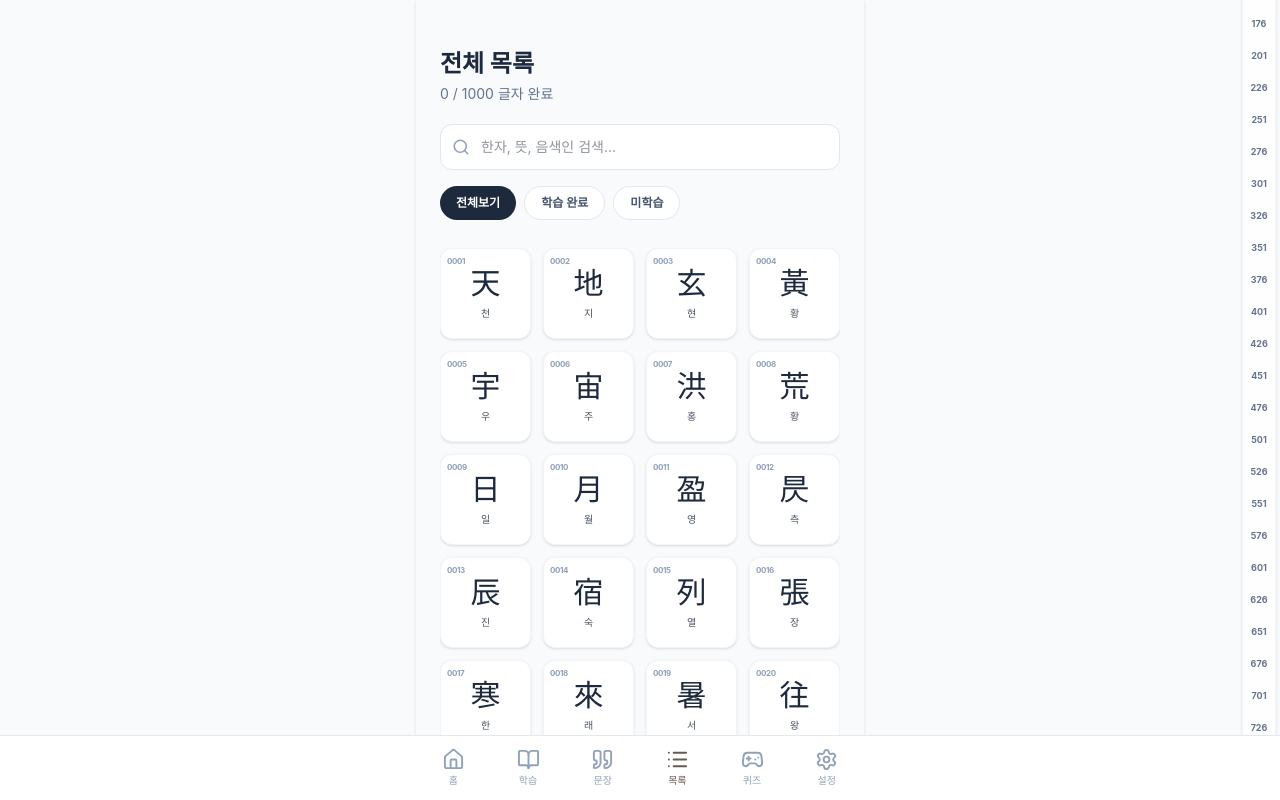
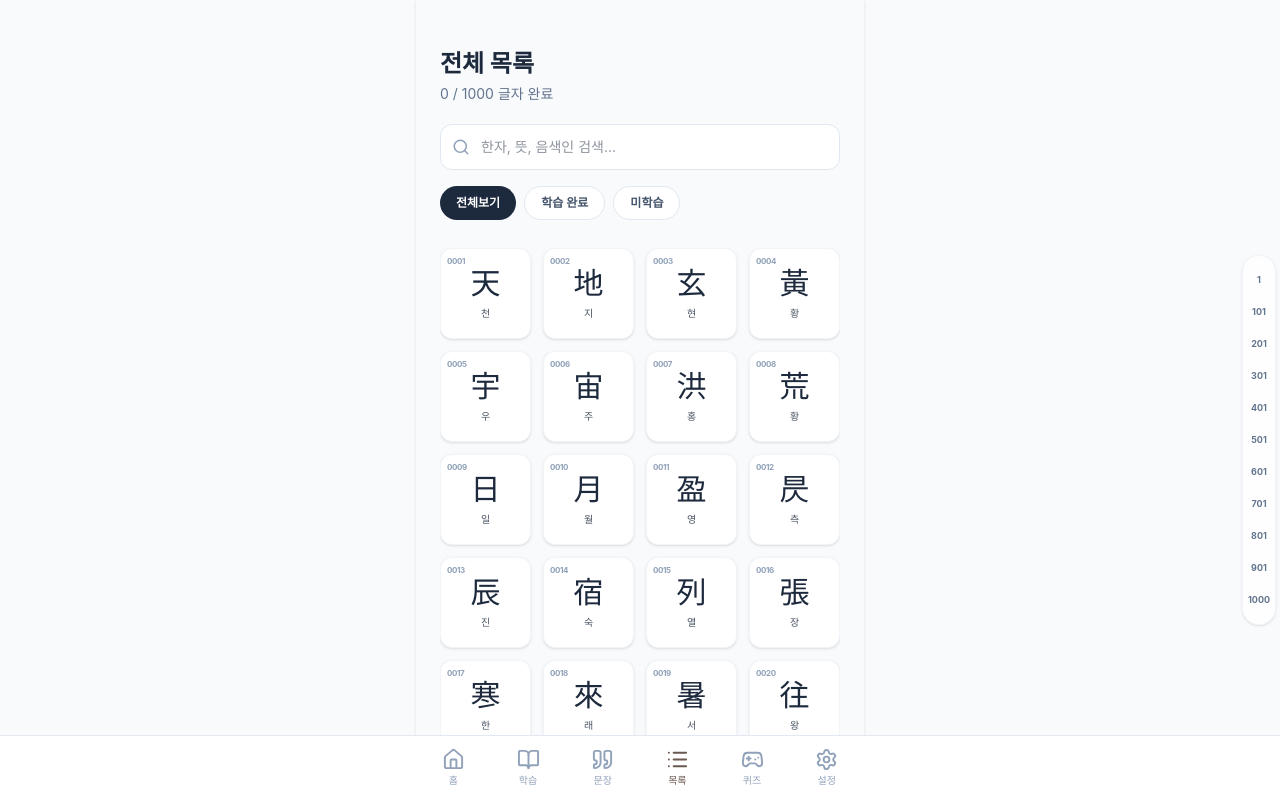
Before and after one commit to iloveadi/1000, a React (Vite) app: page /list in a window 1280 px wide. Built offline with nearby package versions, Linux system fonts and the light colour scheme; a web font is replaced by a local one.

Commit message:
style: Refine side-index navigation units for readability

```diff
--- a/src/pages/Idioms.jsx
+++ b/src/pages/Idioms.jsx
@@ -16,7 +16,7 @@ export default function Idioms() {
     const indexMarks = useMemo(() => {
         const marks = [];
         const totalGroups = Math.ceil(chunjamunData.length / 4);
-        for (let i = 1; i <= totalGroups; i += 10) {
+        for (let i = 1; i <= totalGroups; i += 25) {
             marks.push(i);
         }
         if (marks[marks.length - 1] !== totalGroups) {
@@ -152,7 +152,7 @@ export default function Idioms() {
                                 // Save ref for every 10th item (1, 11, 21...) or the last item
                                 if (mode === 'all' && !searchTerm) {
                                     const groupNum = displayIndex + 1;
-                                    if ((groupNum - 1) % 10 === 0 || groupNum === Math.ceil(chunjamunData.length / 4)) {
+                                    if ((groupNum - 1) % 25 === 0 || groupNum === Math.ceil(chunjamunData.length / 4)) {
                                         itemRefs.current[groupNum] = el;
                                     }
                                 }
--- a/src/pages/List.jsx
+++ b/src/pages/List.jsx
@@ -16,7 +16,7 @@ export default function List() {
     const indexMarks = useMemo(() => {
         const marks = [];
         const totalItems = chunjamunData.length;
-        for (let i = 1; i <= totalItems; i += 25) {
+        for (let i = 1; i <= totalItems; i += 100) {
             marks.push(i);
         }
         if (marks[marks.length - 1] !== totalItems) {
@@ -134,7 +134,7 @@ export default function List() {
                                 key={item.id}
                                 ref={(el) => {
                                     if (mode === 'all' && !searchTerm) {
-                                        if ((item.id - 1) % 25 === 0 || item.id === chunjamunData.length) {
+                                        if ((item.id - 1) % 100 === 0 || item.id === chunjamunData.length) {
                                             itemRefs.current[item.id] = el;
                                         }
                                     }
```
